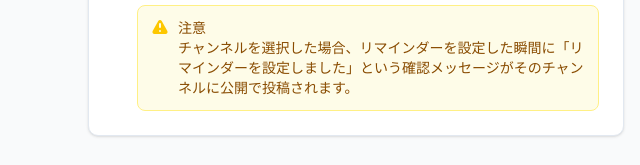
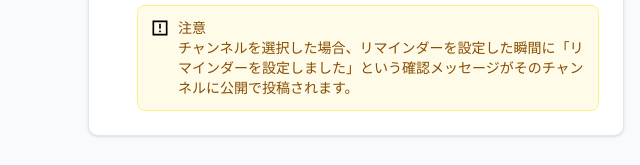
Before and after one commit to staticWagomU/slack-remind-generator, an Astro site: page / in a window 1280 px wide. Both pictures are taken after a click on the label "チャンネル (#channel)". Shown: the part 394-559 px from the top of the page, 0-640 px from the left. Built offline with nearby package versions, Linux system fonts and the light colour scheme; Astro itself is replaced by a stand-in of ours.

Commit message:
feat: warningアイコンを置き換え

```diff
--- a/src/components/forms/WhoSection.tsx
+++ b/src/components/forms/WhoSection.tsx
@@ -99,17 +99,11 @@ export function WhoSection({ value, onChange, error }: WhoSectionProps) {
 					/>
 					<div className="p-3 bg-yellow-50 border border-yellow-200 rounded-md">
 						<div className="flex">
-							<svg
+							<img
+								src="/warning-box.svg"
+								alt="warning-box"
 								className="h-5 w-5 text-yellow-400 mr-2 flex-shrink-0"
-								fill="currentColor"
-								viewBox="0 0 20 20"
-							>
-								<path
-									fillRule="evenodd"
-									d="M8.257 3.099c.765-1.36 2.722-1.36 3.486 0l5.58 9.92c.75 1.334-.213 2.98-1.742 2.98H4.42c-1.53 0-2.493-1.646-1.743-2.98l5.58-9.92zM11 13a1 1 0 11-2 0 1 1 0 012 0zm-1-8a1 1 0 00-1 1v3a1 1 0 002 0V6a1 1 0 00-1-1z"
-									clipRule="evenodd"
-								/>
-							</svg>
+							/>
 							<div className="text-sm text-yellow-800">
 								<p className="font-medium">注意</p>
 								<p>
```
Also changed, not shown: public/warning-box.svg (added).
